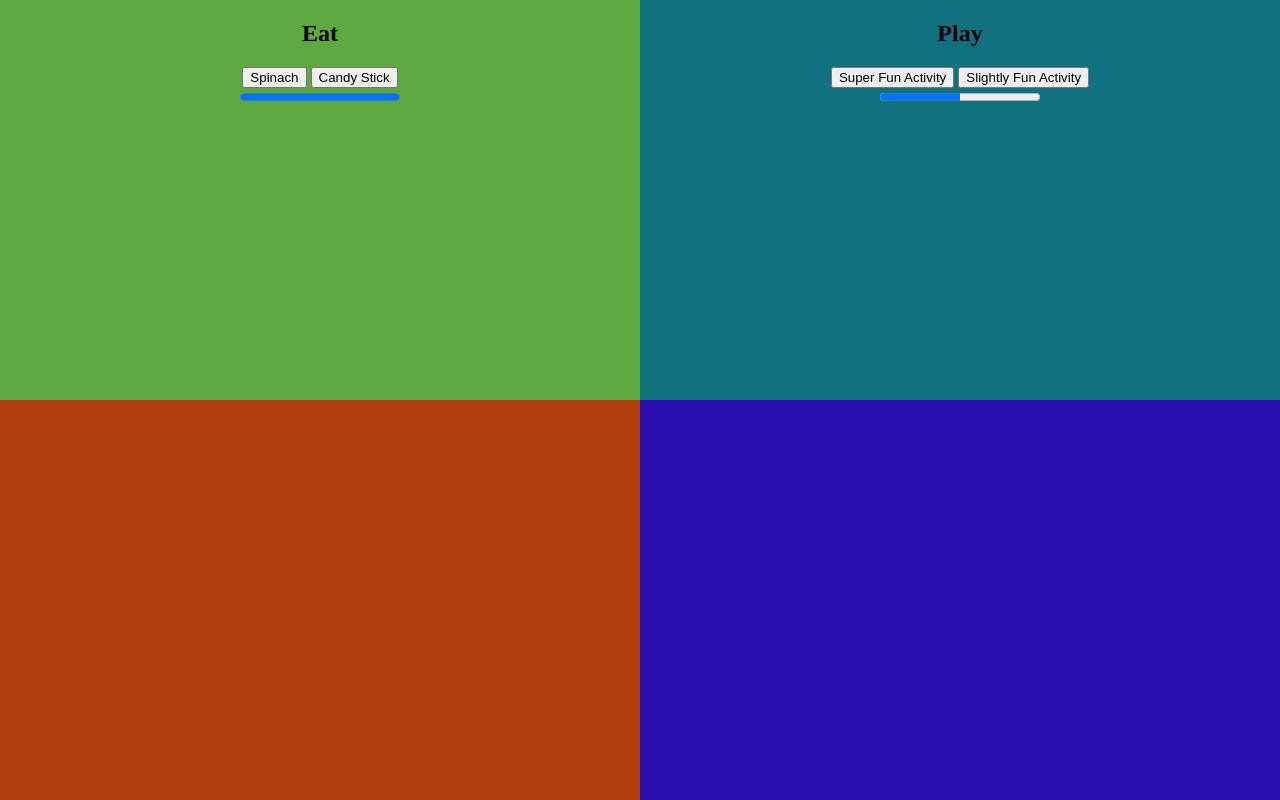
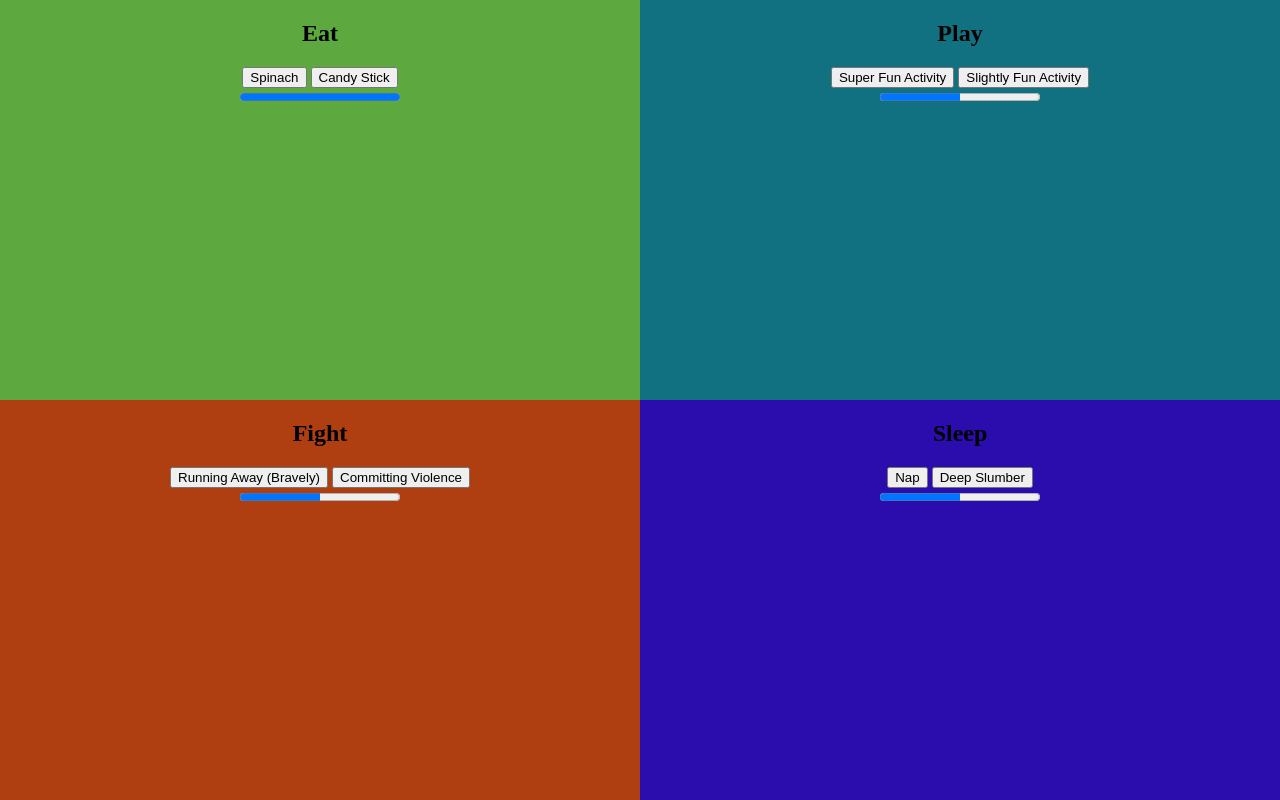
Before and after one commit to gseals/tamagotchi, a website built with webpack: page src/index.html in a window 1280 px wide. Built offline with nearby package versions, Linux system fonts and the light colour scheme.

Commit message:
others working

```diff
--- a/src/javascripts/components/fight/fight.js
+++ b/src/javascripts/components/fight/fight.js
@@ -1,33 +1,33 @@
 import util from '../../helpers/utilities';
 
-let fun = 100;
+let strength = 50;
 
-const  = () => {
-  if (full < 100) {
-    full += 10;
-    document.getElementById('pro').value = full;
+const flee = () => {
+  if (strength > 0) {
+    strength += 10;
+    document.getElementById('proFight').value = strength;
   }
 };
 
-const junk = () => {
-  if (full > 0) {
-    full -= 3;
-    document.getElementById('pro').value = full;
+const slap = () => {
+  if (strength > 0) {
+    strength -= 3;
+    document.getElementById('proFight').value = strength;
   }
 };
 
-const playDiv = () => {
+const fightDiv = () => {
   const domString = `
   <div>
-  <h2>Eat</h2>
-  <button type="submit" id="healthy">Spinach</button>
-  <button type="submit" id="unhealthy">Candy Stick</button>
-  <div><progress id="pro" value="50" max="100"></progress></div>
+  <h2>Fight</h2>
+  <button type="submit" id="run">Running Away (Bravely)</button>
+  <button type="submit" id="hit">Committing Violence</button>
+  <div><progress id="proFight" value="50" max="100"></progress></div>
   </div>
   `;
-  util.printToDom('eat', domString);
-  document.getElementById('healthy').addEventListener('click', health);
-  document.getElementById('unhealthy').addEventListener('click', junk);
+  util.printToDom('fight', domString);
+  document.getElementById('run').addEventListener('click', flee);
+  document.getElementById('hit').addEventListener('click', slap);
 };
 
-export default { eatDiv };
+export default { fightDiv };
--- a/src/javascripts/components/fight/fight.scss
+++ b/src/javascripts/components/fight/fight.scss
@@ -2,4 +2,5 @@
   background: rgb(175, 62, 17);
   top:50%;
   left:0;
+  text-align: center;
 }
--- a/src/javascripts/components/play/play.js
+++ b/src/javascripts/components/play/play.js
@@ -1,9 +1,9 @@
 import util from '../../helpers/utilities';
 
-let fun = 100;
+let fun = 50;
 
 const playTime = () => {
-  if (fun < 100 || fun === 50) {
+  if (fun > 0) {
     fun += 10;
     document.getElementById('proPlay').value = fun;
   }
--- a/src/javascripts/components/sleep/sleep.js
+++ b/src/javascripts/components/sleep/sleep.js
@@ -0,0 +1,33 @@
+import util from '../../helpers/utilities';
+
+let energy = 50;
+
+const smallSleep = () => {
+  if (energy > 0) {
+    energy += 50;
+    document.getElementById('proPlay').value = energy;
+  }
+};
+
+const bigSleep = () => {
+  if (energy > 0) {
+    energy += 60;
+    document.getElementById('proPlay').value = energy;
+  }
+};
+
+const sleepDiv = () => {
+  const domString = `
+  <div>
+  <h2>Sleep</h2>
+  <button type="submit" id="nap">Nap</button>
+  <button type="submit" id="slumber">Deep Slumber</button>
+  <div><progress id="proPlay" value="50" max="100"></progress></div>
+  </div>
+  `;
+  util.printToDom('sleep', domString);
+  document.getElementById('nap').addEventListener('click', smallSleep);
+  document.getElementById('slumber').addEventListener('click', bigSleep);
+};
+
+export default { sleepDiv };
--- a/src/javascripts/components/sleep/sleep.scss
+++ b/src/javascripts/components/sleep/sleep.scss
@@ -2,4 +2,5 @@
   background: rgb(42, 13, 172);
   top:50%;
   left:50%;
+  text-align: center;
 }
--- a/src/javascripts/main.js
+++ b/src/javascripts/main.js
@@ -1,12 +1,14 @@
 import '../styles/main.scss';
 import eat from './components/eat/eat';
 import play from './components/play/play';
+import fight from './components/fight/fight';
+import sleep from './components/sleep/sleep';
 
 const init = () => {
   eat.eatDiv();
   play.playDiv();
+  fight.fightDiv();
+  sleep.sleepDiv();
 };
 
 init();
-
-console.log('hi');
```
